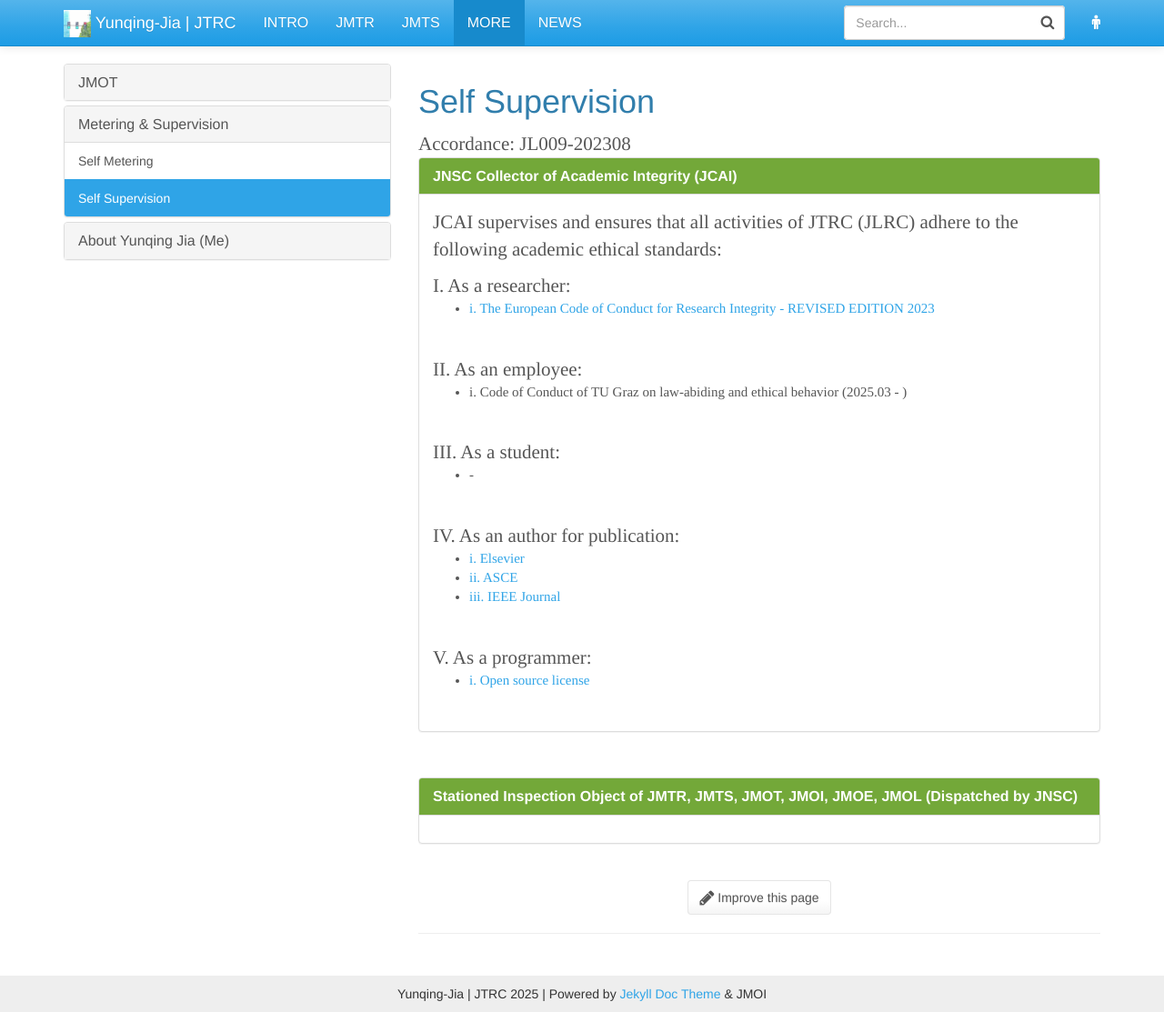
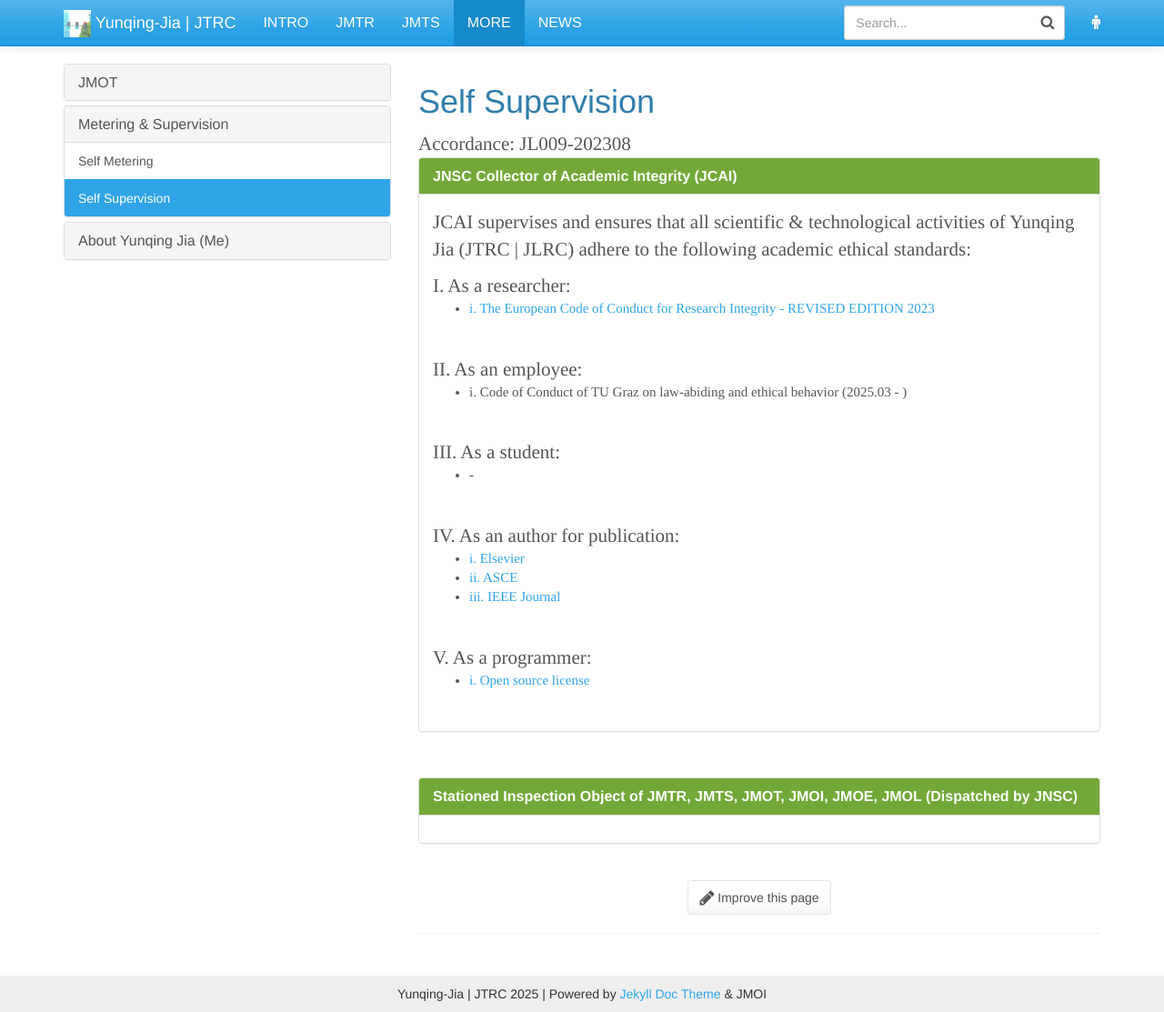
Before and after one commit to Yunqing-Jia/JTRC, a Jekyll site: the page built from _more/supervision.md, in a window 1280 px wide and 1113 px high. Shown: the whole window at 91% size. Built offline with Jekyll 4.4.1, drawn with Linux system fonts in a browser that asks for light colours.

Commit message:
Update supervision.md

```diff
--- a/_more/supervision.md
+++ b/_more/supervision.md
@@ -28,7 +28,7 @@ font-size:15px;
 </div>
 <div class="panel-body">
 <div class="introh">
-JCAI supervises and ensures that all activities of JTRC (JLRC) adhere to the following academic ethical standards:
+JCAI supervises and ensures that all scientific & technological activities of Yunqing Jia (JTRC | JLRC) adhere to the following academic ethical standards:
 </div>
 
 <p>
```
